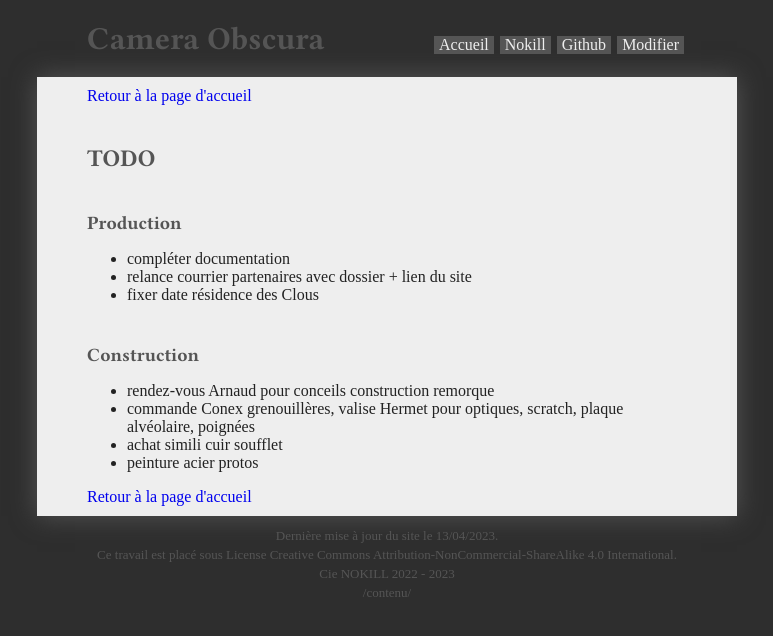
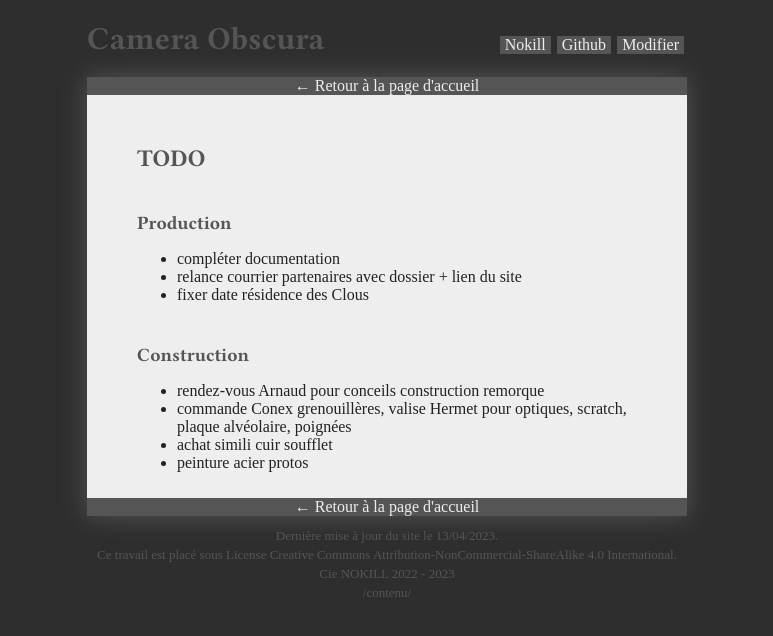
Before and after one commit to virginienokill/camera-obscura, a Jekyll site: the page built from contenu/todo.md, in a window 1280 px wide. Shown: the top 636 px of the page, without its empty margins (253-1026 px from the left). Built offline with Jekyll 4.4.1, drawn with Linux system fonts in a browser that asks for light colours; nearby versions of some CDN libraries; some web fonts are replaced; our own code applies the rules of GitHub Pages for plain Markdown files; a script that is not in the unit is left out; the repository's description, which GitHub fills in, is left out.

Commit message:
style nav

```diff
--- a/_layouts/default.html
+++ b/_layouts/default.html
@@ -25,7 +25,6 @@
       <header>
       <h1 class="title"><a href="http://camera-obscura.cienokill.fr/">{{ site.title | default: site.github.repository_name }}</a></h1>
         <nav>
-          <a href="http://camera-obscura.cienokill.fr/">Accueil</a>
           <a href="http://cienokill.fr/">Nokill</a>
           <a href="{{ site.github.repository_url }}">Github</a>
           <a href="{{site.github.repository_url}}/edit/main/{{page.path}}">Modifier</a>
--- a/assets/css/style.css
+++ b/assets/css/style.css
@@ -53,12 +53,17 @@
  background:var(--WHT);
  color:var(--BLK);
  margin:5px;
- padding: 10px 50px;
 
 }
 
+.markdown-body{
+   padding: 10px 50px;
+
+}
+
+
 @media screen and (max-width: 600px) {
-  #main{
+  .markdown-body{
     padding: 10px 10px;
   }
 }
@@ -97,34 +102,46 @@
    color:var(--DGR);
 }
 header a {
- text-decoration:none;
  display:block;
  color:var(--DGR);
 }
 
+header a:hover {
+ display:block;
+ color:var(--LGR);
+       text-decoration:none;
 
-header a:hover,
-header nav a:hover,
-header nav a:visited:hover{
- color:var(--LGR);
 }
 
+
 header nav a,
-header nav a:visited{
+a.back{
    background:var(--DGR);
  color:var(--WHT);
   margin:3px;
   padding: 0 5px;
 }
 
-header nav a :hover {
+header nav a:hover,
+a.back:hover{
  background:var(--LGR);
+  color:var(--DGR);
+     text-decoration:none;
+
 
 }
 nav {
  display:flex;
  flex-wrap:wrap;
  justify-content:right;
+}
+a.back:before {
+  content:"← ";
+}
+a.back{
+  display: block;
+  margin:0;
+  text-align: center;
 }
 
 a {
```
